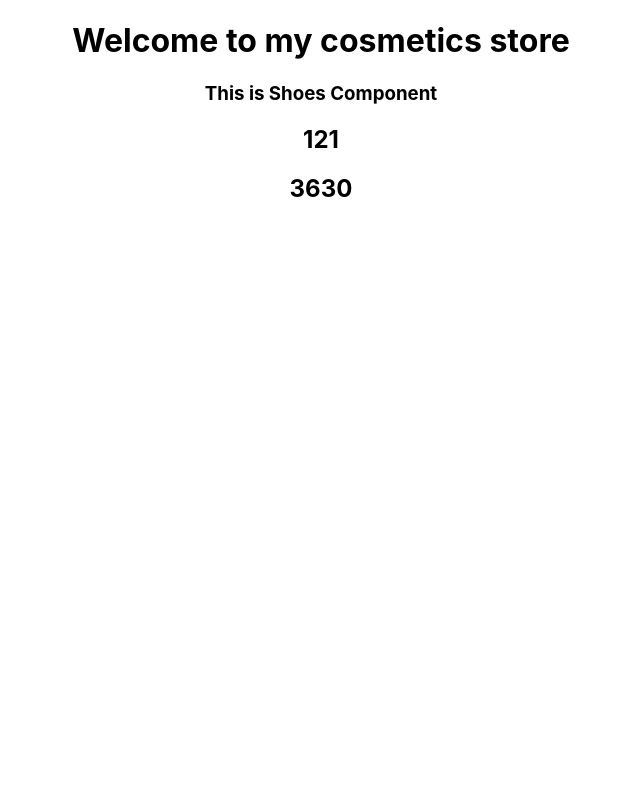
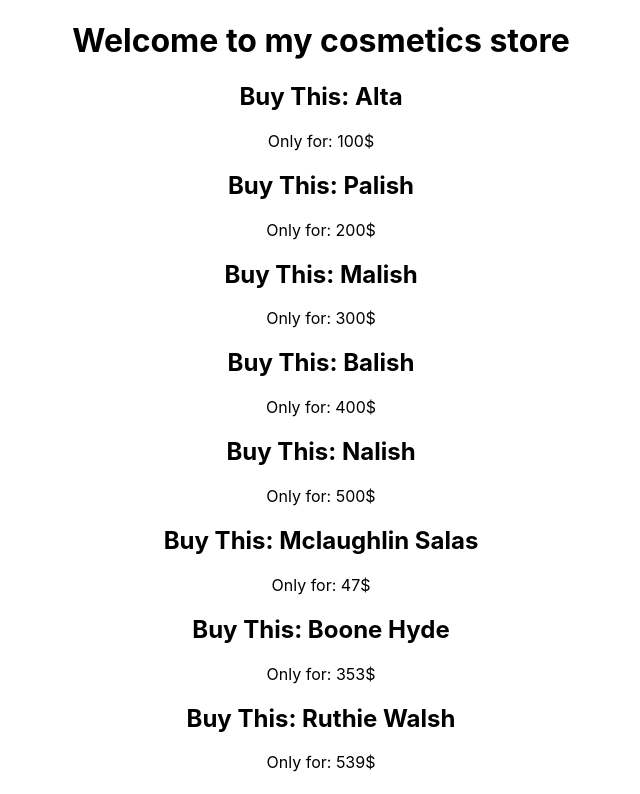
Before and after one commit to mehedi-hasan-shuvon/react-storage-and-hanler, a React (Create React App) app: page / in a window 1280 px wide. Shown: the top 794 px of the page, without its empty margins (319-959 px from the left). Built offline with nearby package versions, Linux system fonts and the light colour scheme.

Commit message:
added fake data

```diff
--- a/src/components/Cosmatics/Cosmatics.js
+++ b/src/components/Cosmatics/Cosmatics.js
@@ -1,9 +1,72 @@
 import React from 'react';
+import Cosmetic from '../Cosmetic/Cosmetic';
 
 const Cosmatics = () => {
+    const cosmetics = [
+        {
+            id: 1,
+            name: 'Alta',
+            price: 100,
+        },
+        {
+            id: 2,
+            name: 'Palish',
+            price: 200,
+        },
+        {
+            id: 3,
+            name: 'Malish',
+            price: 300,
+        },
+        {
+            id: 4,
+            name: 'Balish',
+            price: 400,
+        },
+        {
+            id: 5,
+            name: 'Nalish',
+            price: 500,
+        },
+
+
+        {
+            "id": "62377fce952199a8969b765f",
+            "price": 47,
+            "name": "Mclaughlin Salas"
+        },
+        {
+            "id": "62377fcedea96c4406e2f160",
+            "price": 353,
+            "name": "Boone Hyde"
+        },
+        {
+            "id": "62377fce09c4aa7f5e06f361",
+            "price": 539,
+            "name": "Ruthie Walsh"
+        },
+        {
+            "id": "62377fce4b5fdfa02868fe85",
+            "price": 427,
+            "name": "Trisha Gregory"
+        },
+        {
+            "id": "62377fcee9567fb3c0a6827d",
+            "price": 105,
+            "name": "York Dunn"
+        }
+
+
+
+    ];
     return (
         <div>
             <h1>Welcome to my cosmetics store</h1>
+            {
+                cosmetics.map(cosmetic => <Cosmetic key={cosmetic.id}
+                    cosmetic={cosmetic}
+                ></Cosmetic>)
+            }
         </div>
     );
 };
--- /dev/null
+++ b/src/components/Cosmetic/Cosmetic.js
@@ -0,0 +1,12 @@
+import React from 'react';
+
+const Cosmetic = (props) => {
+    return (
+        <div>
+            <h2>Buy This: {props.cosmetic.name}</h2>
+            <p>Only for: {props.cosmetic.price}$</p>
+        </div>
+    );
+};
+
+export default Cosmetic;
--- a/src/components/Shoes/Shoes.js
+++ b/src/components/Shoes/Shoes.js
@@ -1,18 +1,14 @@
 import React from 'react';
-import { add, multiply } from '../../utilities/calculate';
-// import add from '../../utilities/calculate';
+
+
 
 const Shoes = () => {
-    const first = 55;
-    const second = 66;
-    const total = add(first, second);
-    const multotal = multiply(first, second);
+
 
     return (
         <div>
             <h3>This is Shoes Component</h3>
-            <h2>{total}</h2>
-            <h2>{multotal}</h2>
+
         </div>
     );
 };
```
Also changed, not shown: src/components/Cosmetic/Cosmetic.css (added).
